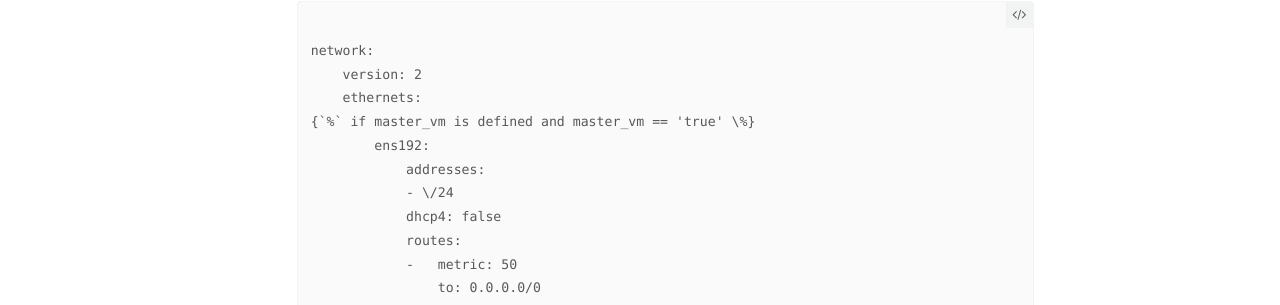
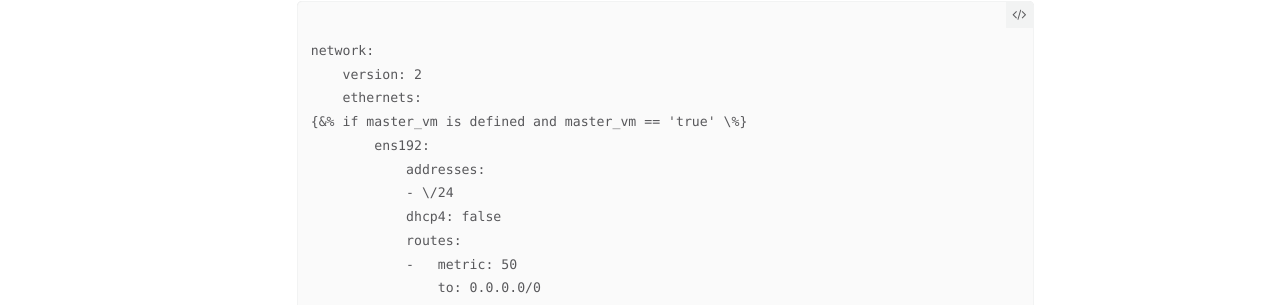
Before and after one commit to xrdocs/cnbng, a Jekyll site: the page built from _tutorials/multi-server-cnbng-cp-deployment-in-vmware.md, in a window 1280 px wide and 1400 px high, scrolled down 6213 px. Shown: the part 217-522 px from the top of the window. Built offline with Jekyll 4.4.1, drawn with Linux system fonts in a browser that asks for light colours; comment, search, counter and statistics services are not loaded; some of the changed text lies outside the part shown.

```diff
--- a/_tutorials/multi-server-cnbng-cp-deployment-in-vmware.md
+++ b/_tutorials/multi-server-cnbng-cp-deployment-in-vmware.md
@@ -468,7 +468,7 @@ clusters cnbng-cp-cluster1
 network:
     version: 2
     ethernets:
-{`%` if master_vm is defined and master_vm == 'true' \%}
+{&% if master_vm is defined and master_vm == 'true' \%}
         ens192:
             addresses:
             - \{{K8S_SSH_IP\}}/24
```
